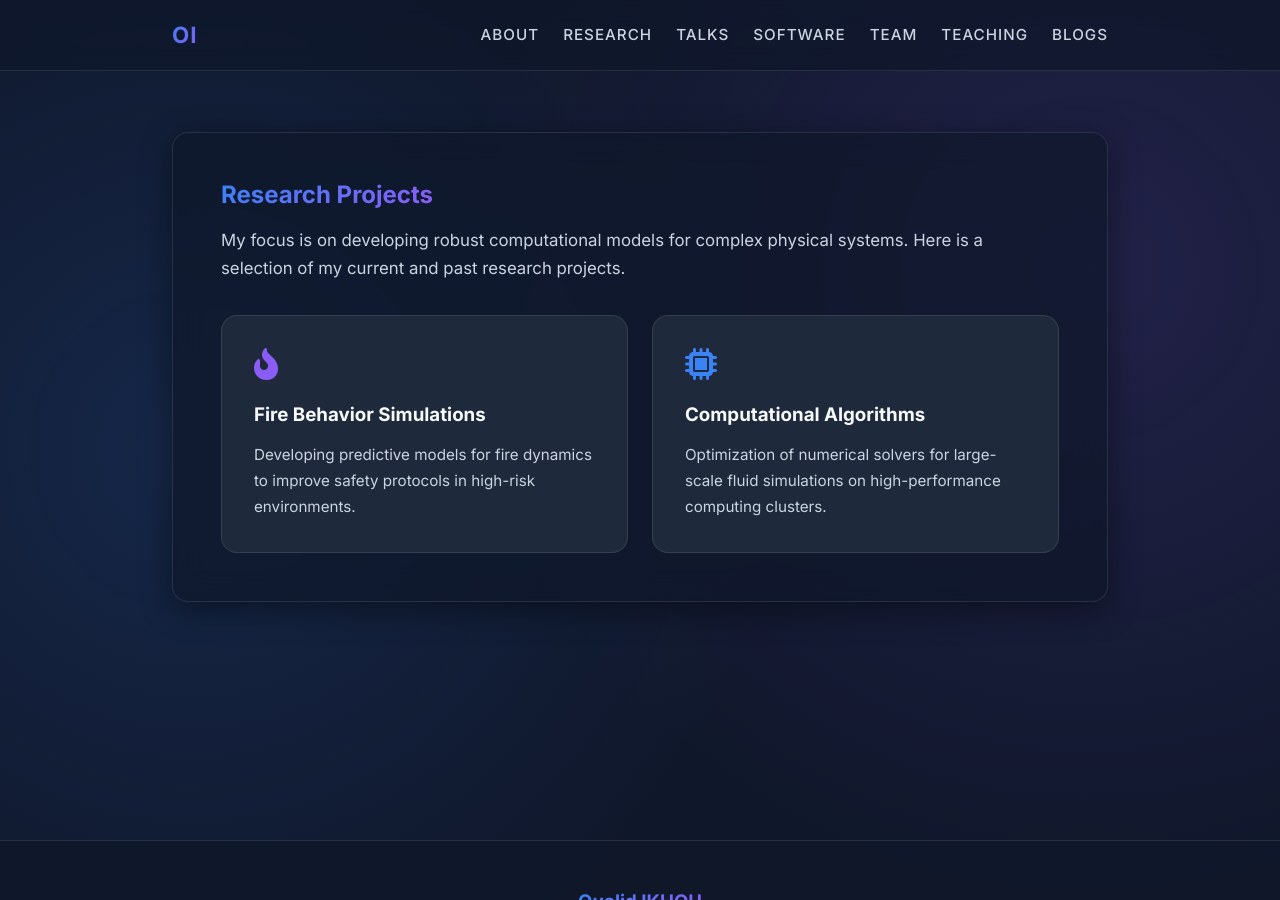
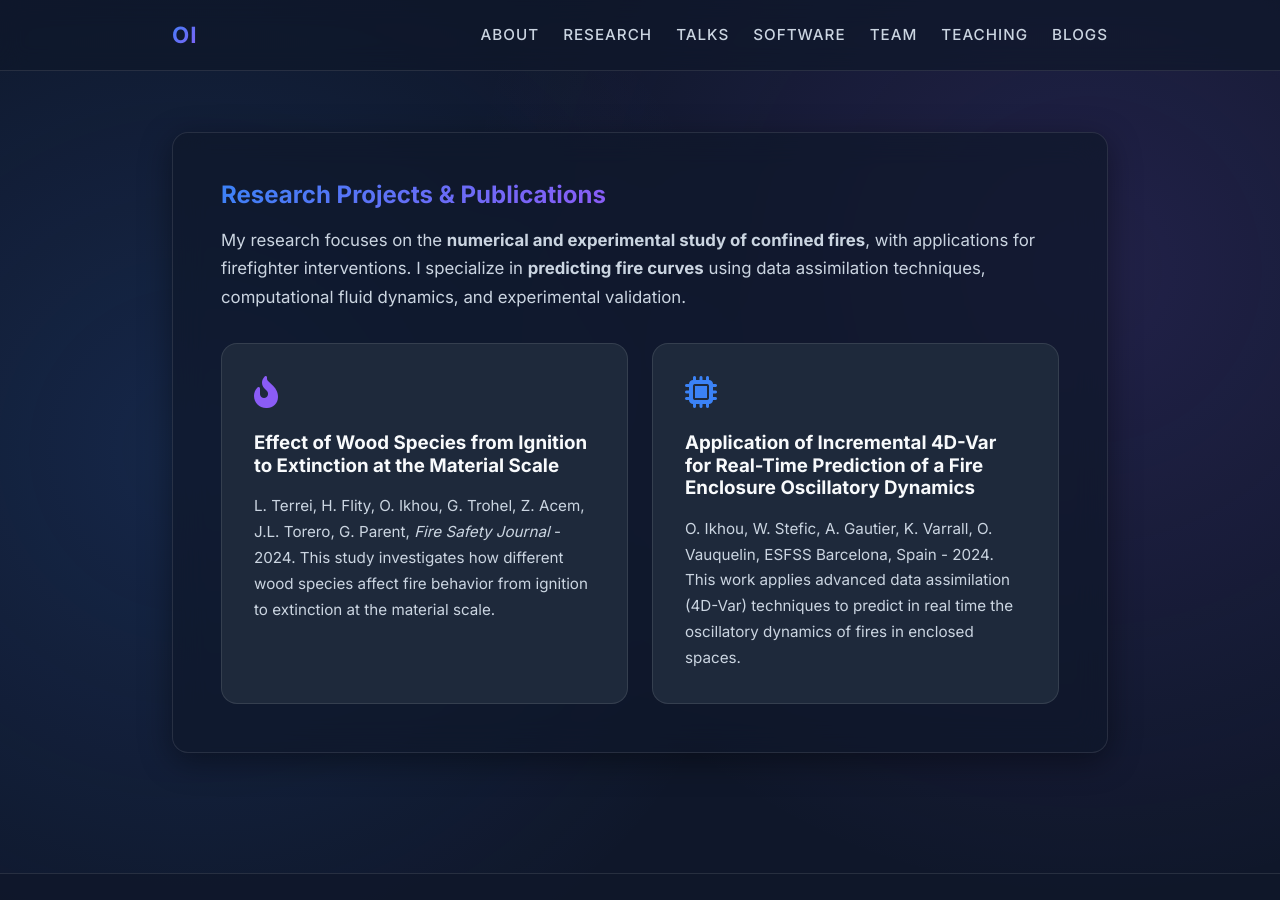
Before and after one commit to oualidikhou/oualidikhou.github.io, a Jekyll site: the page built from research.md, in a window 1280 px wide and 900 px high. Built offline with Jekyll 4.4.1, drawn with Linux system fonts in a browser that asks for light colours.

Commit message:
Update research.md

```diff
--- a/research.md
+++ b/research.md
@@ -4,28 +4,33 @@ title: Research
 ---
 
 <section>
-  <h1 class="gradient-text">Research Projects</h1>
+  <h1 class="gradient-text">Research Projects & Publications</h1>
   <p class="hero-bio">
-    My focus is on developing robust computational models for complex physical systems. Here is a selection of my current and past research projects.
+    My research focuses on the <strong>numerical and experimental study of confined fires</strong>, with applications for firefighter interventions.
+    I specialize in <strong>predicting fire curves</strong> using data assimilation techniques, computational fluid dynamics, and experimental validation.
   </p>
 
   <div style="display: grid; grid-template-columns: repeat(auto-fit, minmax(300px, 1fr)); gap: 1.5rem; margin-top: 2rem;">
+
     <!-- Project 1 -->
     <div style="background: var(--bg-secondary); padding: 2rem; border-radius: 16px; border: 1px solid var(--glass-border); transition: transform 0.3s ease;">
       <i class="fa fa-fire-flame-curved" style="font-size: 2rem; color: var(--accent-purple); margin-bottom: 1.5rem;"></i>
-      <h3 style="color: var(--text-primary);">Fire Behavior Simulations</h3>
+      <h3 style="color: var(--text-primary);">Effect of Wood Species from Ignition to Extinction at the Material Scale</h3>
       <p style="color: var(--text-secondary); font-size: 0.95rem;">
-        Developing predictive models for fire dynamics to improve safety protocols in high-risk environments.
+        L. Terrei, H. Flity, O. Ikhou, G. Trohel, Z. Acem, J.L. Torero, G. Parent, <em>Fire Safety Journal</em> - 2024.
+        This study investigates how different wood species affect fire behavior from ignition to extinction at the material scale.
       </p>
     </div>
 
     <!-- Project 2 -->
     <div style="background: var(--bg-secondary); padding: 2rem; border-radius: 16px; border: 1px solid var(--glass-border); transition: transform 0.3s ease;">
       <i class="fa fa-microchip" style="font-size: 2rem; color: var(--accent-blue); margin-bottom: 1.5rem;"></i>
-      <h3 style="color: var(--text-primary);">Computational Algorithms</h3>
+      <h3 style="color: var(--text-primary);">Application of Incremental 4D-Var for Real-Time Prediction of a Fire Enclosure Oscillatory Dynamics</h3>
       <p style="color: var(--text-secondary); font-size: 0.95rem;">
-        Optimization of numerical solvers for large-scale fluid simulations on high-performance computing clusters.
+        O. Ikhou, W. Stefic, A. Gautier, K. Varrall, O. Vauquelin, ESFSS Barcelona, Spain - 2024.
+        This work applies advanced data assimilation (4D-Var) techniques to predict in real time the oscillatory dynamics of fires in enclosed spaces.
       </p>
     </div>
+
   </div>
 </section>
```
